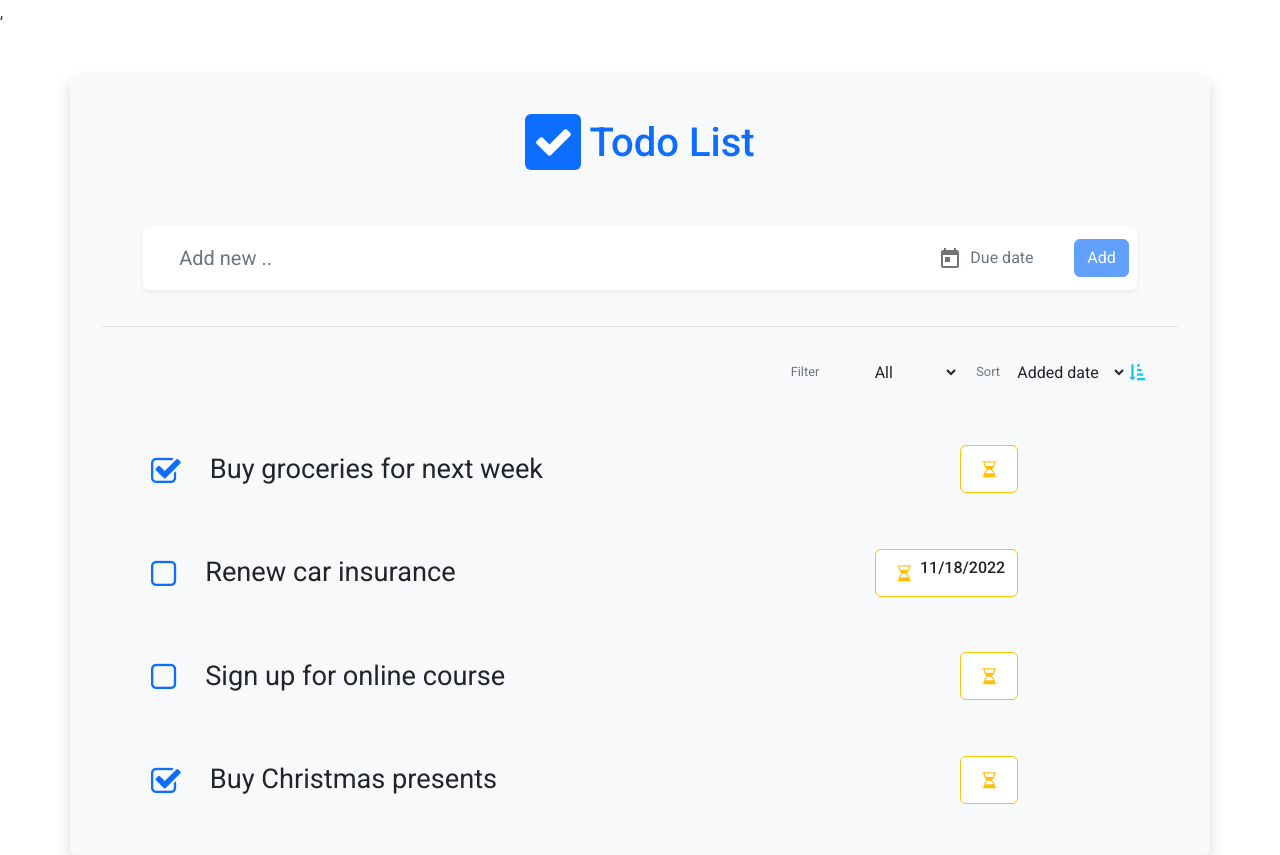
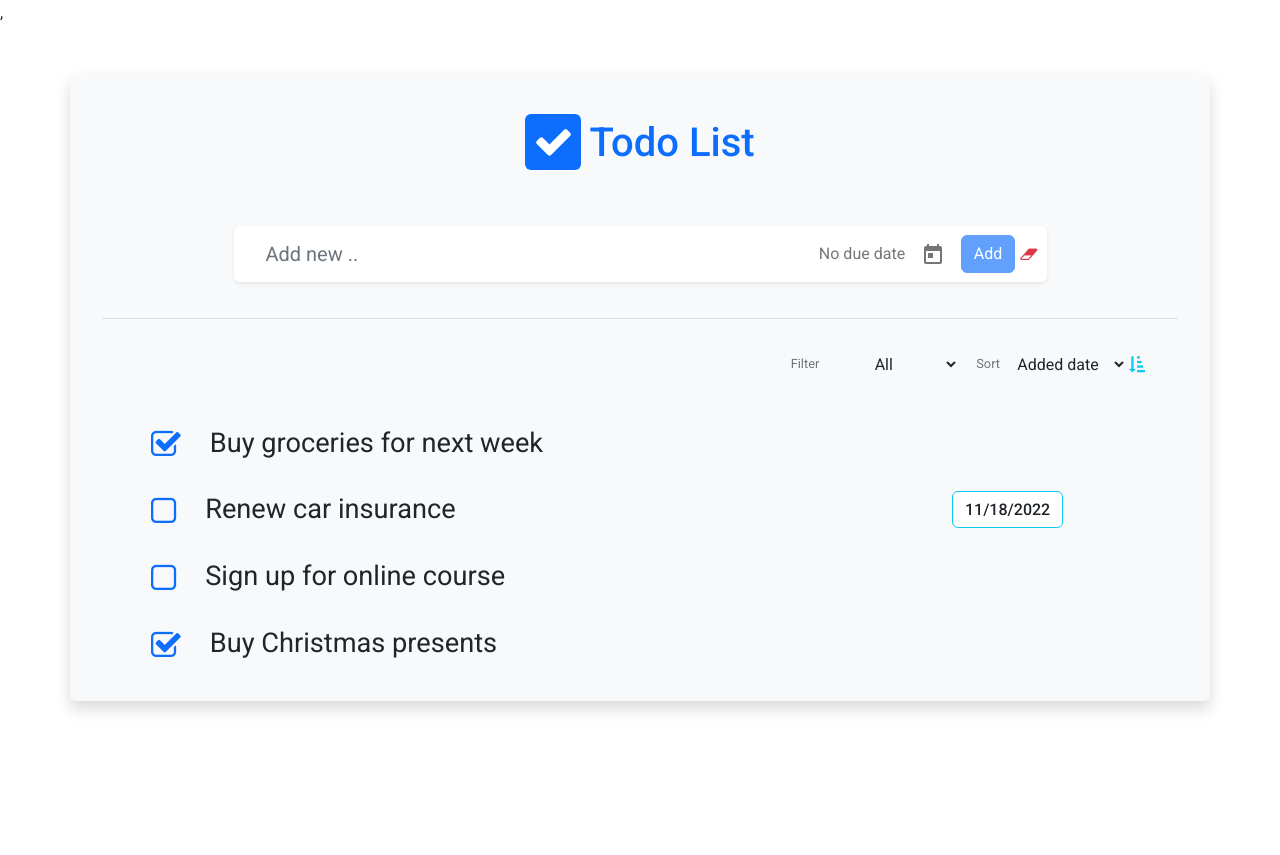
Before and after one commit to alinux78/todo_list, an Angular app in the folder ui/: page / in a window 1280 px wide. After the commit the page ends 800 px from the top, so only its background shows below. Built offline with nearby package versions, Linux system fonts and the light colour scheme.

Commit message:
fixed edit due date

```diff
--- a/ui/src/app/add-item/add-item.component.html
+++ b/ui/src/app/add-item/add-item.component.html
@@ -1,23 +1,20 @@
 <div class="row m-1 p-3">
-  <div class="col col-11 mx-auto">
-      <div class="row bg-white rounded shadow-sm p-2 add-todo-wrapper align-items-center justify-content-center">
+  <div class="col col-9 mx-auto">
+      <div class="row bg-white rounded shadow-sm p-1 add-todo-wrapper align-items-center justify-content-center">
           <div class="col">
-              <input [(ngModel)]="summary" (keyup.enter)="addItem()" class="form-control form-control-lg border-0 add-todo-input bg-transparent rounded" type="text" placeholder="Add new ..">
+              <input [(ngModel)]="summary" (keyup.enter)="addItem()" (keydown.esc)="clear()" class="form-control form-control-lg border-0 add-todo-input bg-transparent rounded" type="text" placeholder="Add new ..">
           </div>
           <div class="col-auto m-0 px-2 d-flex align-items-center">
-              <label class="text-secondary my-2 p-0 px-1 view-opt-label due-date-label d-none">Due date not set</label>
-              <!-- <i class="fa fa-calendar my-2 px-1 text-primary btn due-date-button" data-toggle="tooltip" data-placement="bottom" title="Set a Due date"></i> -->
-
-              <div class="col-auto d-flex flex-row-reverse align-items-right rounded bg-white">
+              <div class="col-auto d-flex flex-row align-items-right rounded bg-white">
                 <!-- TODO fix size styling -->
-                <input style="width:6em;" class="col-auto  px-0 mx-0 mr-2 form-control align-items-center border-0 bg-transparent rounded" [matDatepicker]="myDatepicker" readonly [(ngModel)]="dueDate" placeholder="Due date">
+                <input [matDatepicker]="myDatepicker" style="width:6em; border:none" class="date-picker-input"  readonly [(ngModel)]="dueDate" placeholder="No due date">
                 <mat-datepicker-toggle [for]="myDatepicker"></mat-datepicker-toggle>
                 <mat-datepicker #myDatepicker></mat-datepicker>
-                <i class="fa fa-calendar-times-o my-2 px-1 text-danger btn clear-due-date-button d-none" data-toggle="tooltip" data-placement="bottom" title="Clear Due date"></i>
               </div>
           </div>
           <div class="col-auto px-0 mx-0 mr-2">
               <button type="submit" (click)="addItem()" (keyup.enter)="addItem()" [disabled]="summary == null" class="btn btn-primary">Add</button>
+              <i (click)="clear()" class="fa fa-eraser my-2 px-1 text-danger btn clear-due-date-button" data-toggle="tooltip" data-placement="bottom" title="Clear"></i>
           </div>
       </div>
   </div>
--- a/ui/src/app/add-item/add-item.component.ts
+++ b/ui/src/app/add-item/add-item.component.ts
@@ -31,6 +31,10 @@ export class AddItemComponent implements OnInit {
     }
 
     this.service.save(item);
+    this.clear();
+  }
+
+  clear() {
     this.summary = null;
     this.dueDate = null;
   }
--- a/ui/src/app/todo-item/todo-item.component.html
+++ b/ui/src/app/todo-item/todo-item.component.html
@@ -7,19 +7,18 @@
         </div>
         <div class="col px-1 m-1 d-flex align-items-center">
           <input type="text" *ngIf="!isEditMode" (dblclick)="enableEdit()" class="form-control form-control-lg border-0 edit-todo-input bg-transparent rounded px-3" readonly value="{{item.summary}}" title="{{item.summary}}" />
-          <input type="text" *ngIf="isEditMode" [(ngModel)]="summary"  (keydown.enter)="saveItem();disableEdit();" (keydown.escape)="disableEdit()" class="form-control form-control-lg border-0 edit-todo-input rounded px-3" />
+          <input type="text" *ngIf="isEditMode" [(ngModel)]="summary"  (keydown.enter)="saveItem();disableEdit();" (keydown.esc)="disableEdit()" class="form-control form-control-lg border-0 edit-todo-input rounded px-3" />
         </div>
         <div class="col-auto m-1 p-0 px-3">
             <div class="row">
-                <div class="col-auto d-flex align-items-right rounded bg-white border border-warning">
-                    <i class="fa fa-hourglass-2 my-2 px-2 text-warning btn" data-toggle="tooltip" data-placement="bottom" title="" data-original-title="Due on date"></i>
-                    <h6 *ngIf="!isEditMode" class="text my-2 pr-2">{{item.dueDate?.toLocaleDateString()}}</h6>
+                <div class="col-auto d-flex align-items-right rounded bg-white" [ngClass]="{'border border-info' : item.dueDate != null}">
+                    <h6 *ngIf="!isEditMode && item.dueDate != null" class="text my-2 pr-2">{{item.dueDate?.toLocaleDateString()}}</h6>
                     <span *ngIf="isEditMode">
-                      <input  style= "width: 6em;" [matDatepicker]="myDatepicker" readonly [(ngModel)]="dueDate" placeholder="Due date">
+                      <!--TODO fix style-->
+                      <input  style= "width: 6em; border: none;" class="date-picker-input" [matDatepicker]="myDatepicker" readonly [(ngModel)]="dueDate" placeholder="No ue date">
                       <mat-datepicker-toggle [for]="myDatepicker"></mat-datepicker-toggle>
                       <mat-datepicker #myDatepicker></mat-datepicker>
                     </span>
-
                 </div>
             </div>
         </div>
@@ -32,14 +31,9 @@
                     <i (click)="disableEdit();" *ngIf="isEditMode" class="fa fa-undo text-info btn m-0 p-0" data-toggle="tooltip" data-placement="bottom" title="Undo changes"></i>
                 </h5>
                 <h5 class="m-0 p-0 px-2">
-                    <i (click)="deleteItem()" class="fa fa-trash-o text-danger btn m-0 p-0" data-toggle="tooltip" data-placement="bottom" title="Delete todo"></i>
+                  <i *ngIf="isEditMode && dueDate != null" (click)="clearDueDate()" class="fa fa-calendar-times-o text-info btn m-0 p-0 text-danger btn clear-due-date-button" data-toggle="tooltip" data-placement="bottom" title="Clear Due date"></i>
+                  <i (click)="deleteItem()" *ngIf="!isEditMode" class="fa fa-trash-o text-danger btn m-0 p-0" data-toggle="tooltip" data-placement="bottom" title="Delete todo"></i>
                 </h5>
-            </div>
-            <div class="row todo-created-info">
-                <div class="col-auto d-flex align-items-center pr-2">
-                    <i class="fa fa-info-circle my-2 px-2 text-black-50 btn" data-toggle="tooltip" data-placement="bottom" title="" data-original-title="Created date"></i>
-                    <label class="date-label my-2 text-black-50">{{item.createdAt.toLocaleDateString()}}</label>
-                </div>
             </div>
         </div>
     </div>
--- a/ui/src/app/todo-item/todo-item.component.ts
+++ b/ui/src/app/todo-item/todo-item.component.ts
@@ -1,3 +1,4 @@
+import { THIS_EXPR } from '@angular/compiler/src/output/output_ast';
 import { Component, Input, OnInit } from '@angular/core';
 import { ToDoItem, ToDoItemsService } from '../services/to-do-items.service';
 
@@ -28,6 +29,12 @@ export class TodoItemComponent implements OnInit {
 
   disableEdit() {
     this.isEditMode = false;
+    this.summary = null;
+    this.dueDate = null;
+  }
+
+  clearDueDate() {
+    this.dueDate = null;
   }
 
   saveItem() {
--- a/ui/src/styles.css
+++ b/ui/src/styles.css
@@ -42,3 +42,8 @@ body {
 
 html, body { height: 100%; }
 body { margin: 0; font-family: Roboto, "Helvetica Neue", sans-serif; }
+
+/* TODO  fix workarounds */
+date-picker-input,*:focus,*:hover{
+  outline:none !important;
+}
```
Also changed, not shown: 1 other file (tests, documents, lock files or other folders).
